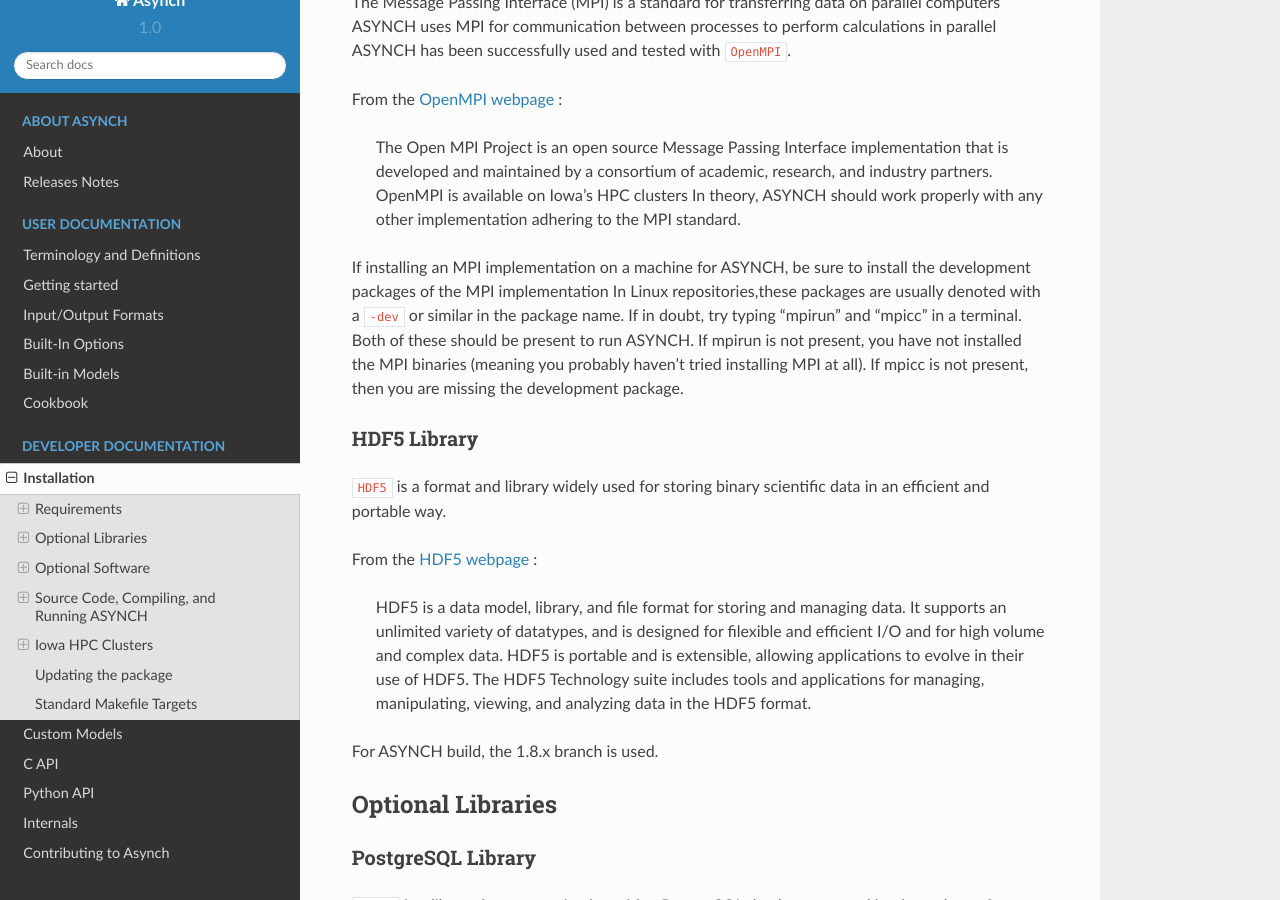
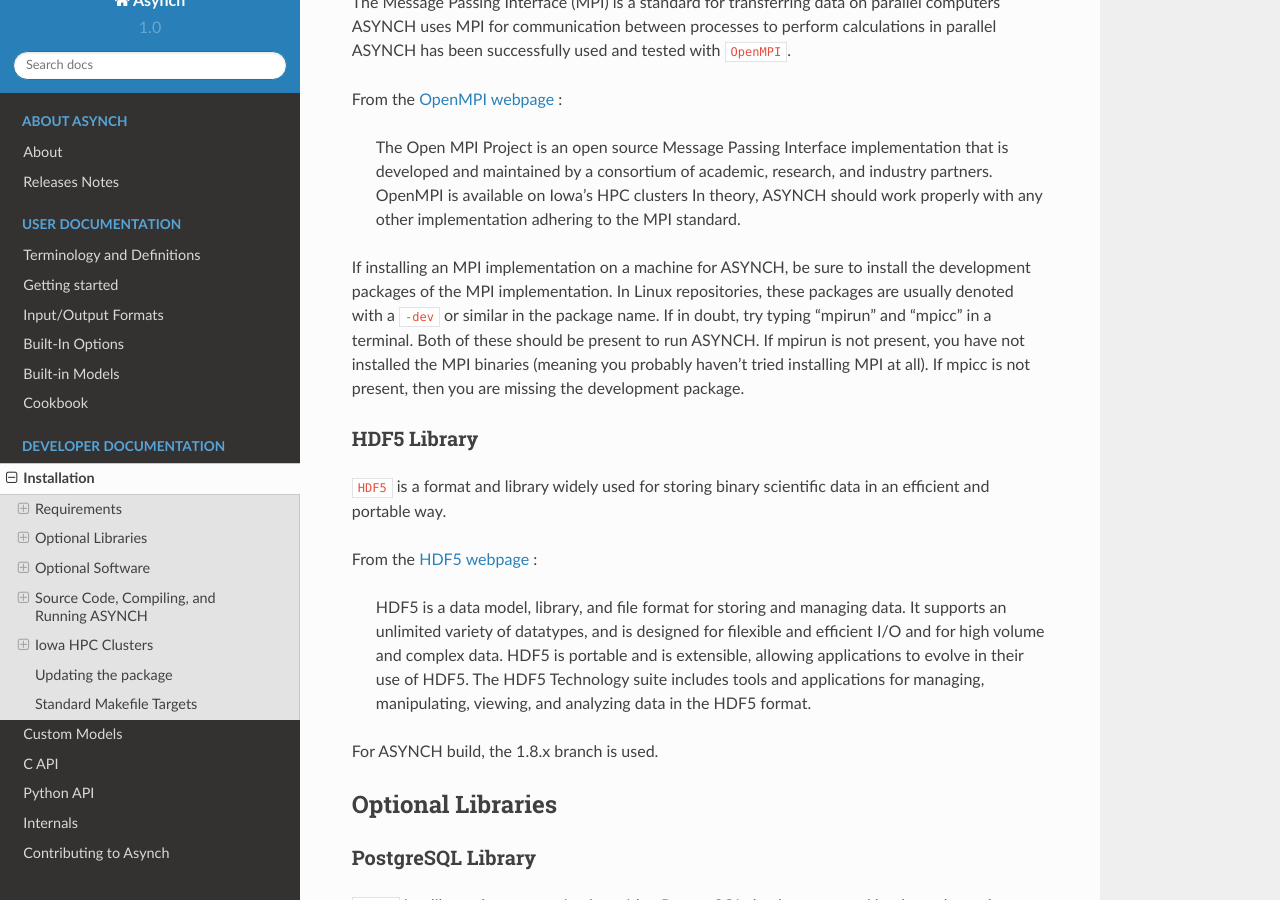
Before and after one commit to njadid/asynch_py, a Sphinx documentation site: the page built from docs/install.rst, in a window 1280 px wide and 900 px high, scrolled down 857 px. Built offline with Sphinx 7.4.7 and the Read the Docs theme 2.0.0, drawn with Linux system fonts in a browser that asks for light colours.

```diff
--- a/docs/install.rst
+++ b/docs/install.rst
@@ -34,7 +34,7 @@ From the `OpenMPI webpage <http://www.open-mpi.org/>`__ :
 
   The Open MPI Project is an open source Message Passing Interface implementation that is developed and maintained by a consortium of academic, research, and industry partners. OpenMPI is available on Iowa's HPC clusters In theory, ASYNCH should work properly with any other implementation adhering to the MPI standard.
 
-If installing an MPI implementation on a machine for ASYNCH, be sure to install the development packages of the MPI implementation In Linux repositories,these packages are usually denoted with a ``-dev`` or similar in the package name. If in doubt, try typing "mpirun" and "mpicc" in a terminal. Both of these should be present to run ASYNCH. If mpirun is not present, you have not installed the MPI binaries (meaning you probably haven't tried installing MPI at all). If mpicc is not present, then you are missing the development package.
+If installing an MPI implementation on a machine for ASYNCH, be sure to install the development packages of the MPI implementation. In Linux repositories, these packages are usually denoted with a ``-dev`` or similar in the package name. If in doubt, try typing "mpirun" and "mpicc" in a terminal. Both of these should be present to run ASYNCH. If mpirun is not present, you have not installed the MPI binaries (meaning you probably haven't tried installing MPI at all). If mpicc is not present, then you are missing the development package.
 
 HDF5 Library
 ~~~~~~~~~~~~
```
